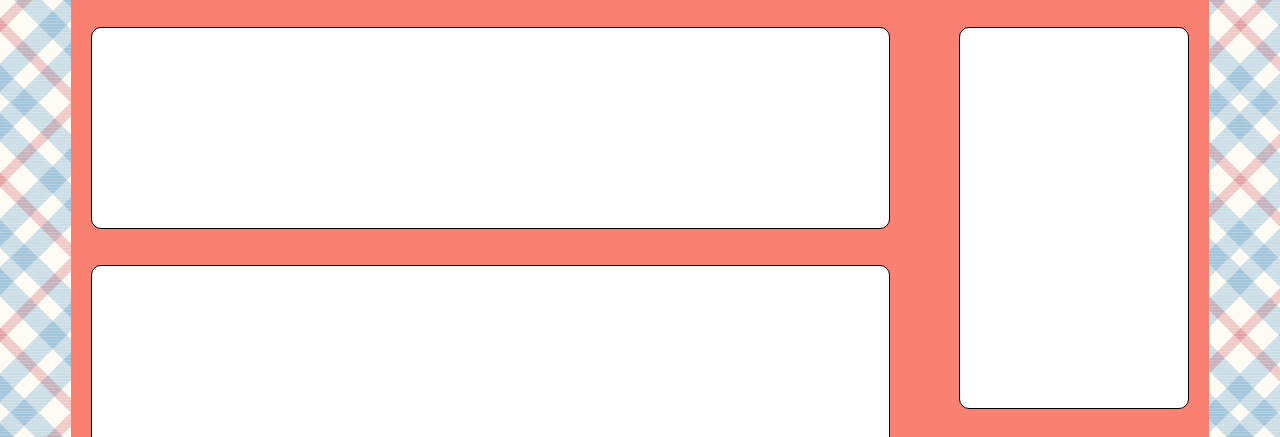
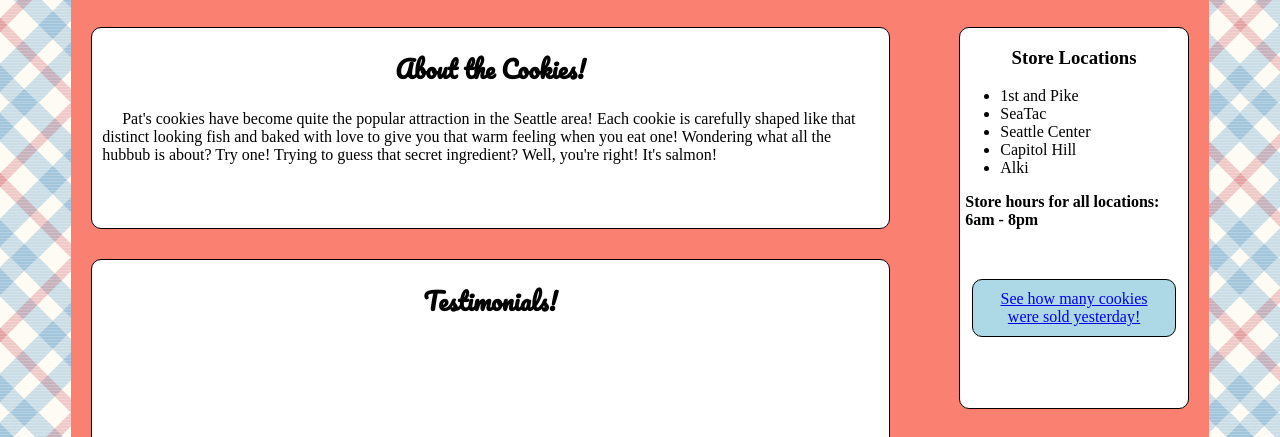
Before and after one commit to jrzollin/cookie-stand, a plain HTML site: page index.html in a window 1280 px wide. Shown: the part 363-800 px from the top of the page. Drawn offline with Linux system fonts and the light colour scheme.

Commit message:
updated hours to correct times.  more css and info on main page

```diff
--- a/index.html
+++ b/index.html
@@ -8,9 +8,27 @@
   <body>
     <div id="background">
       <h1>Pat's Salmon Cookies</h1>
-      <p id="about"></p>
-      <p id="storeInfo"></p>
-      <p id="testimonials"></p>
+      <section id="about">
+        <h2>About the Cookies!</h2>
+        <p id="aboutContent">Pat's cookies have become quite the popular attraction in the Seattle area!  Each cookie is carefully shaped like that distinct looking fish and baked with love to give you that warm feeling when you eat one!  Wondering what all the hubbub is about?  Try one!  Trying to guess that secret ingredient?  Well, you're right!  It's salmon!</p>
+      </section>
+      <section id="storeInfo">
+        <h3>Store Locations</h3>
+        <ul>
+          <li>1st and Pike</li>
+          <li>SeaTac</li>
+          <li>Seattle Center</li>
+          <li>Capitol Hill</li>
+          <li>Alki</li>
+        </ul>
+        <p id="hours">Store hours for all locations: 6am - 8pm</p>
+        <section id="salesLink">
+          <a href="sales.html">See how many cookies were sold yesterday!</a>
+        </section>
+      </section>
+      <section id="testimonials">
+        <h2>Testimonials!</h2>
+      </section>
     </div>
   </body>
 </html>
--- a/style.css
+++ b/style.css
@@ -23,7 +23,16 @@ h1 {
   font-family: 'Pacifico', cursive;
 }
 
-p {
+h2 {
+  text-align: center;
+  font-family: 'Pacifico', cursive;
+}
+
+h3 {
+  text-align: center;
+}
+
+section {
   border: 1px solid black;
   background-color: white;
 }
@@ -40,10 +49,8 @@ p {
 #storeInfo {
   width: 20%;
   height: 380px;
-  /*margin-left: 20px;*/
   margin-top: 30px;
   border-radius: 10px;
-  display: inline-block;
   float: right;
   margin-right: 20px;
 }
@@ -53,4 +60,26 @@ p {
   height: 300px;
   margin-left: 20px;
   border-radius: 10px;
+  margin-top: 30px;
 }
+
+#aboutContent {
+  margin: 10px;
+  text-indent: 20px;
+}
+
+#hours {
+  margin: 5px;
+  font-weight: bold;
+}
+
+#salesLink {
+  width: 80%;
+  margin: auto;
+  margin-top:50px;
+  text-align: center;
+  border: 1px solid black;
+  border-radius: 10px;
+  background-color: lightblue;
+  padding: 10px;
+}
```
Also changed, not shown: app.js (+5 -5 lines).
